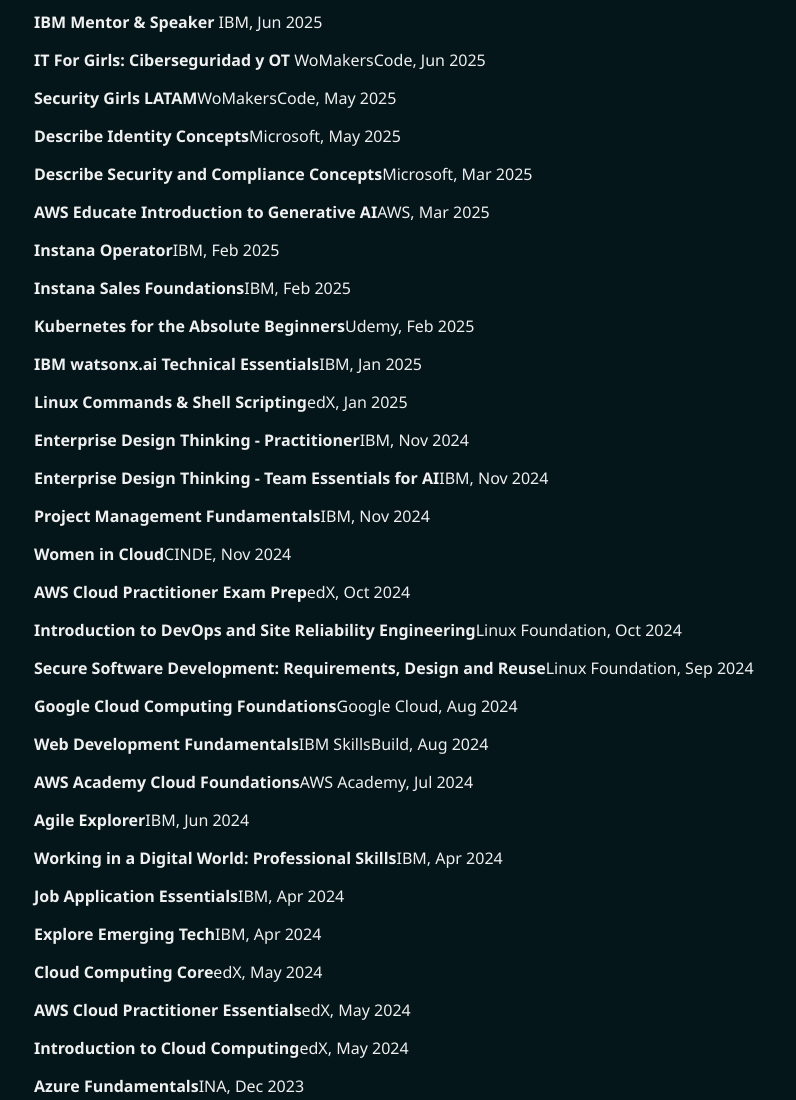
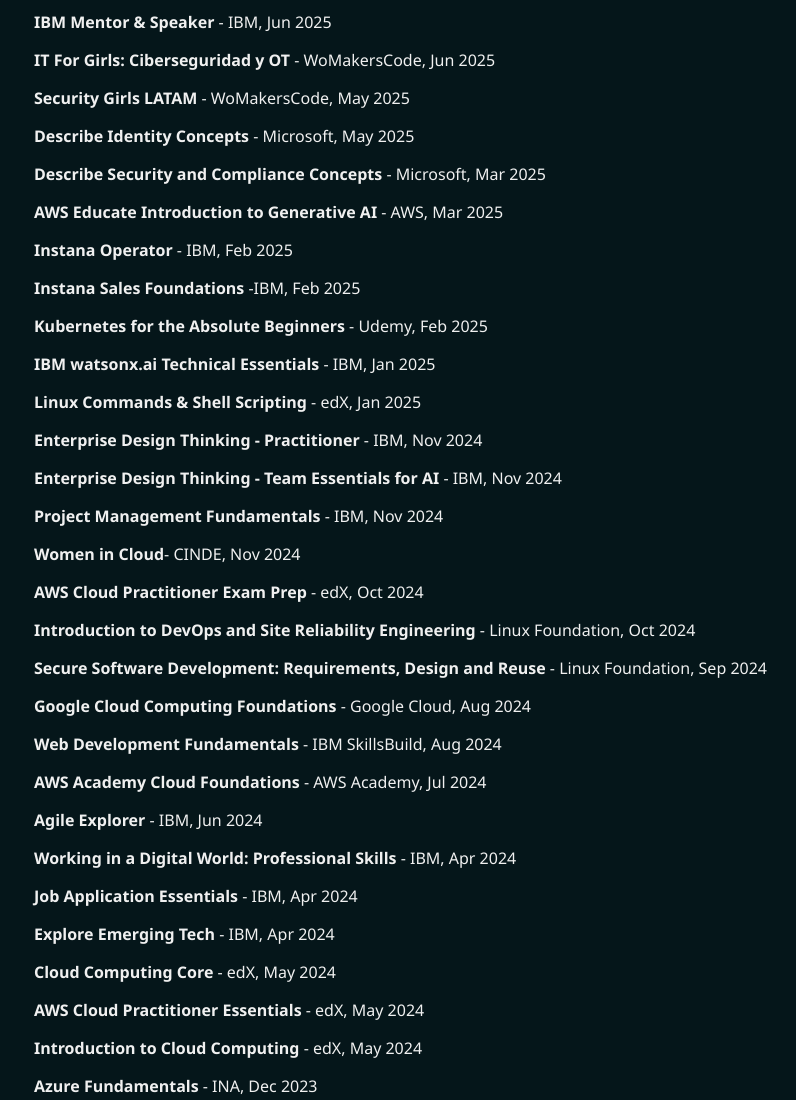
Before and after one commit to Danie-MM/Professional-Portfolio, a plain HTML site: page index.html in a window 1280 px wide. Shown: the part 1760-2860 px from the top of the page, without its empty margins (156-952 px from the left). Drawn offline with Linux system fonts and the light colour scheme.

Commit message:
certifications update

```diff
--- a/index.html
+++ b/index.html
@@ -66,35 +66,35 @@
   <section id="certificaciones" class="seccion">
     <h2>Credenciales digitales obtenidas</h2>
     <ul>
-      <p><strong>IBM Mentor & Speaker</strong> IBM, Jun 2025</p>
-      <p><strong>IT For Girls: Ciberseguridad y OT</strong> WoMakersCode, Jun 2025</p>
-      <p><strong>Security Girls LATAM</strong>WoMakersCode, May 2025</p>
-      <p><strong>Describe Identity Concepts</strong>Microsoft, May 2025</p>
-      <p><strong>Describe Security and Compliance Concepts</strong>Microsoft, Mar 2025</p>
-      <p><strong>AWS Educate Introduction to Generative AI</strong>AWS, Mar 2025</p>
-      <p><strong>Instana Operator</strong>IBM, Feb 2025</p>
-      <p><strong>Instana Sales Foundations</strong>IBM, Feb 2025</p>
-      <p><strong>Kubernetes for the Absolute Beginners</strong>Udemy, Feb 2025</p>
-      <p><strong>IBM watsonx.ai Technical Essentials</strong>IBM, Jan 2025</p>
-      <p><strong>Linux Commands & Shell Scripting</strong>edX, Jan 2025</p>
-      <p><strong>Enterprise Design Thinking - Practitioner</strong>IBM, Nov 2024</p>
-      <p><strong>Enterprise Design Thinking - Team Essentials for AI</strong>IBM, Nov 2024</p>
-      <p><strong>Project Management Fundamentals</strong>IBM, Nov 2024</p>
-      <p><strong>Women in Cloud</strong>CINDE, Nov 2024</p>
-      <p><strong>AWS Cloud Practitioner Exam Prep</strong>edX, Oct 2024</p>
-      <p><strong>Introduction to DevOps and Site Reliability Engineering</strong>Linux Foundation, Oct 2024</p>
-      <p><strong>Secure Software Development: Requirements, Design and Reuse</strong>Linux Foundation, Sep 2024</p>
-      <p><strong>Google Cloud Computing Foundations</strong>Google Cloud, Aug 2024</p>
-      <p><strong>Web Development Fundamentals</strong>IBM SkillsBuild, Aug 2024</p>
-      <p><strong>AWS Academy Cloud Foundations</strong>AWS Academy, Jul 2024</p>
-      <p><strong>Agile Explorer</strong>IBM, Jun 2024</p>
-      <p><strong>Working in a Digital World: Professional Skills</strong>IBM, Apr 2024</p>
-      <p><strong>Job Application Essentials</strong>IBM, Apr 2024</p>
-      <p><strong>Explore Emerging Tech</strong>IBM, Apr 2024</p>
-      <p><strong>Cloud Computing Core</strong>edX, May 2024</p>
-      <p><strong>AWS Cloud Practitioner Essentials</strong>edX, May 2024</p>
-      <p><strong>Introduction to Cloud Computing</strong>edX, May 2024</p>
-      <p><strong>Azure Fundamentals</strong>INA, Dec 2023</p>
+      <p><strong>IBM Mentor & Speaker</strong> - IBM, Jun 2025</p>
+      <p><strong>IT For Girls: Ciberseguridad y OT</strong> - WoMakersCode, Jun 2025</p>
+      <p><strong>Security Girls LATAM</strong> - WoMakersCode, May 2025</p>
+      <p><strong>Describe Identity Concepts</strong> - Microsoft, May 2025</p>
+      <p><strong>Describe Security and Compliance Concepts</strong> - Microsoft, Mar 2025</p>
+      <p><strong>AWS Educate Introduction to Generative AI</strong> - AWS, Mar 2025</p>
+      <p><strong>Instana Operator</strong> - IBM, Feb 2025</p>
+      <p><strong>Instana Sales Foundations</strong> -IBM, Feb 2025</p>
+      <p><strong>Kubernetes for the Absolute Beginners</strong> - Udemy, Feb 2025</p>
+      <p><strong>IBM watsonx.ai Technical Essentials</strong> - IBM, Jan 2025</p>
+      <p><strong>Linux Commands & Shell Scripting</strong> - edX, Jan 2025</p>
+      <p><strong>Enterprise Design Thinking - Practitioner</strong> - IBM, Nov 2024</p>
+      <p><strong>Enterprise Design Thinking - Team Essentials for AI</strong> - IBM, Nov 2024</p>
+      <p><strong>Project Management Fundamentals</strong> - IBM, Nov 2024</p>
+      <p><strong>Women in Cloud</strong>- CINDE, Nov 2024</p>
+      <p><strong>AWS Cloud Practitioner Exam Prep</strong> - edX, Oct 2024</p>
+      <p><strong>Introduction to DevOps and Site Reliability Engineering</strong> - Linux Foundation, Oct 2024</p>
+      <p><strong>Secure Software Development: Requirements, Design and Reuse</strong> - Linux Foundation, Sep 2024</p>
+      <p><strong>Google Cloud Computing Foundations</strong> - Google Cloud, Aug 2024</p>
+      <p><strong>Web Development Fundamentals</strong> - IBM SkillsBuild, Aug 2024</p>
+      <p><strong>AWS Academy Cloud Foundations</strong> - AWS Academy, Jul 2024</p>
+      <p><strong>Agile Explorer</strong> - IBM, Jun 2024</p>
+      <p><strong>Working in a Digital World: Professional Skills</strong> - IBM, Apr 2024</p>
+      <p><strong>Job Application Essentials</strong> - IBM, Apr 2024</p>
+      <p><strong>Explore Emerging Tech</strong> - IBM, Apr 2024</p>
+      <p><strong>Cloud Computing Core</strong> - edX, May 2024</p>
+      <p><strong>AWS Cloud Practitioner Essentials</strong> - edX, May 2024</p>
+      <p><strong>Introduction to Cloud Computing</strong> - edX, May 2024</p>
+      <p><strong>Azure Fundamentals</strong> - INA, Dec 2023</p>
     </ul>
   </section>
 
```
